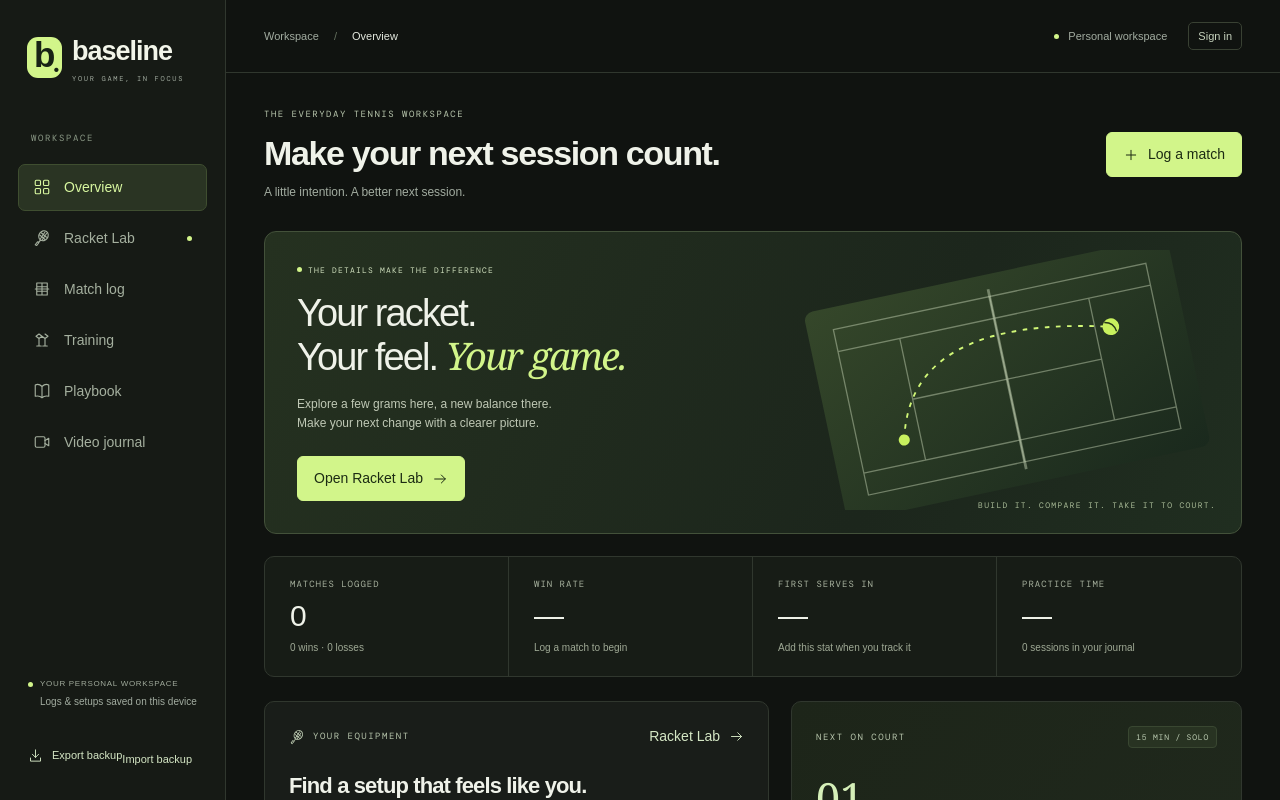
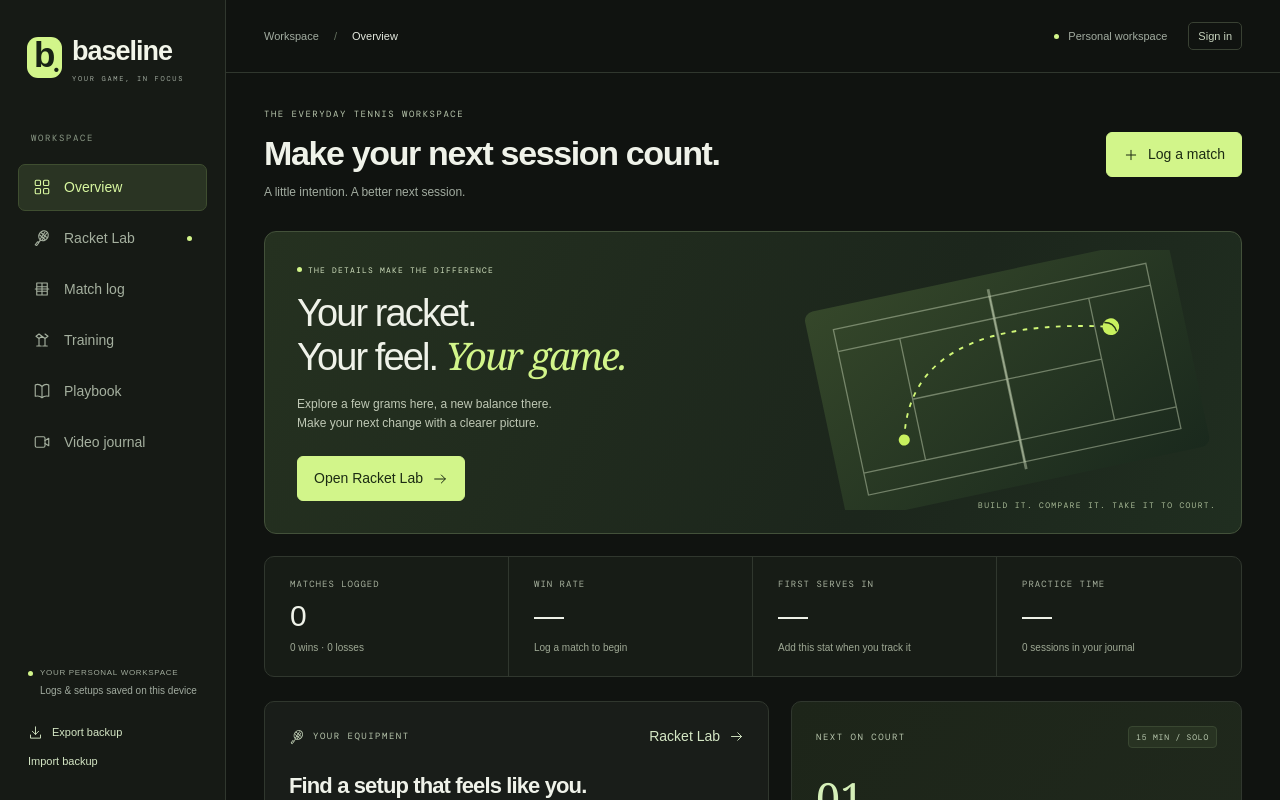
Before and after one commit to jbejaran-bit/tennis_app, a Next.js app: page /dashboard in a window 1280 px wide. Shown: the top 800 px of the page. Built offline with nearby package versions, Linux system fonts and the light colour scheme; no server answers; a web font is replaced by a local one.

Commit message:
Clarify customization comparisons and backup controls

```diff
--- a/app/dashboard/workspace.css
+++ b/app/dashboard/workspace.css
@@ -197,6 +197,8 @@
   margin-top: 4px;
 }
 .sidebar-bottom .text-button {
+  display: flex;
+  width: 100%;
   font-size: 11px;
   margin-top: 12px;
 }
--- a/components/RacquetLab.tsx
+++ b/components/RacquetLab.tsx
@@ -480,6 +480,7 @@ export default function RacquetLab() {
                       {[
                         ["Weight (g)", result.weight, compared.weight],
                         ["Balance (cm)", result.balance, compared.balance],
+                        ["Added SW (kg·cm²)", result.swChange, compared.swChange],
                         [
                           "Swingweight",
                           result.swingweight,
@@ -503,6 +504,7 @@ export default function RacquetLab() {
                       ))}
                     </tbody>
                   </table>
+                  <p className="muted">Added SW compares the effect of your additions. It does not compare total swingweight when either starting SW is unknown.</p>
                 </div>
               )}
             </>
```
